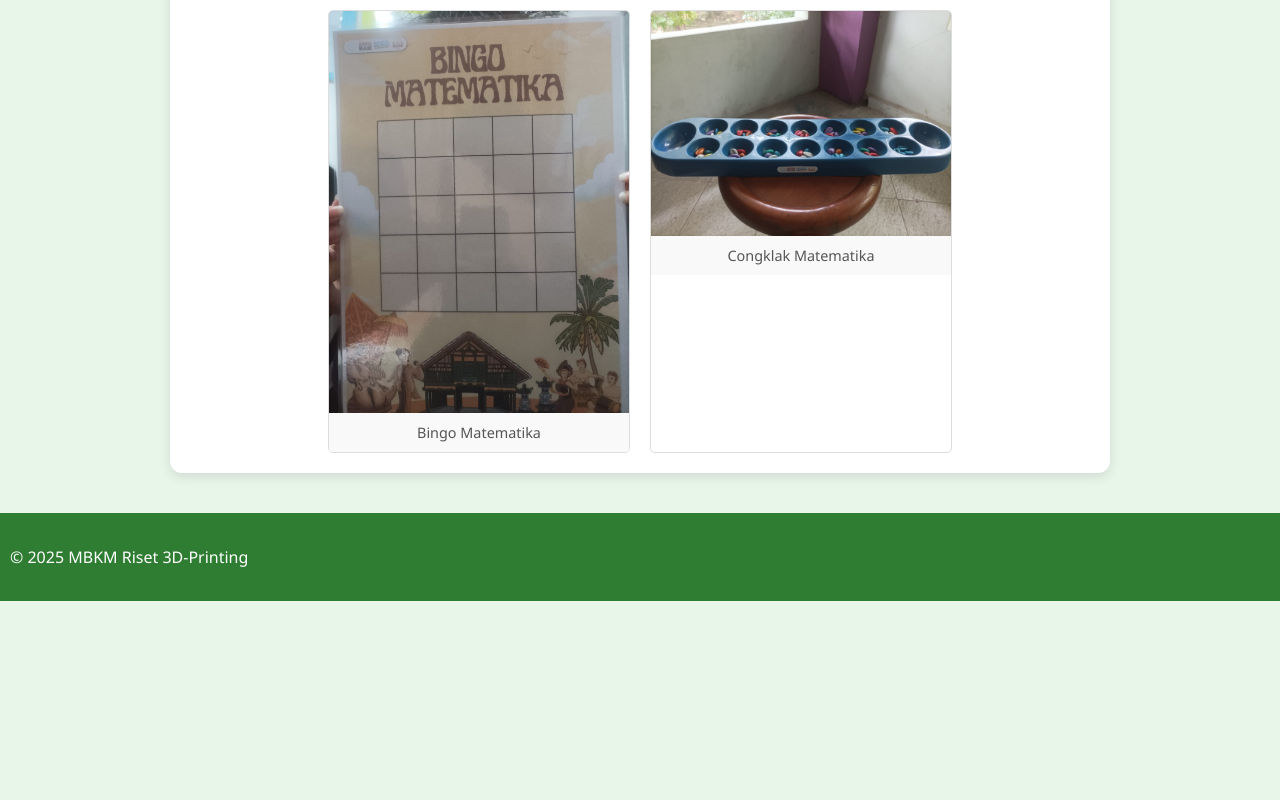
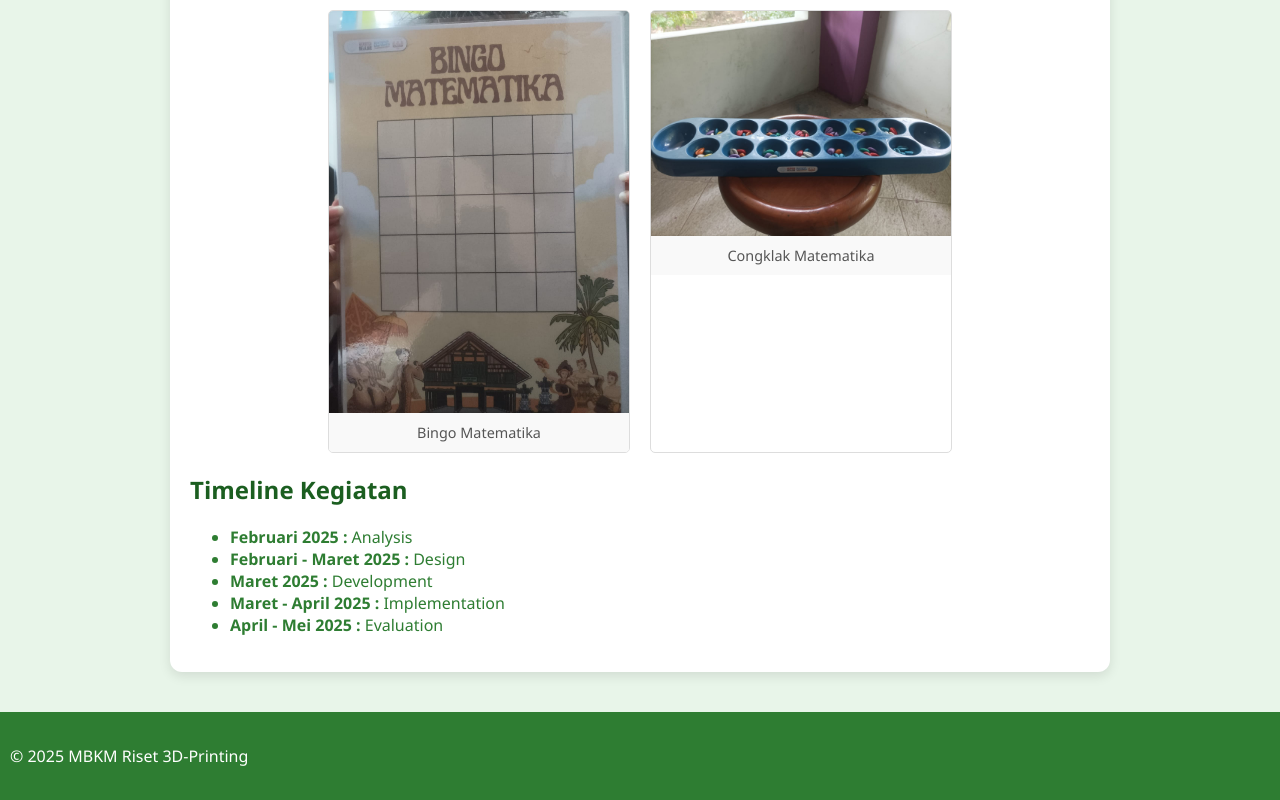
Before and after one commit to Fachdyan47/mbkm-riset-3D-printing, a plain HTML site: page media.html in a window 1280 px wide. Shown: the part 1749-2549 px from the top of the page. Before the commit the page ends 2350 px from the top, so only its background shows below. Drawn offline with Linux system fonts and the light colour scheme.

Commit message:
Update media.html

```diff
--- a/media.html
+++ b/media.html
@@ -2,7 +2,7 @@
 <html lang="id">
 <head>
   <meta charset="UTF-8">
-  <title>Laporan Sekolah di SD Muhammadiyah Baluwarti - MBKM Riset 3D-Printing</title>
+  <title>Media 3D Printing</title>
   <link rel="stylesheet" href="style.css">
 </head>
 <body>
@@ -66,6 +66,17 @@
       </div>
     </section>
 
+  <section>
+      <h2>Timeline Kegiatan</h2>
+      <ul class="timeline">
+        <li><strong>Februari 2025 :</strong> Analysis</li>
+        <li><strong>Februari - Maret 2025 :</strong> Design </li>
+        <li><strong>Maret 2025 :</strong> Development</li>
+        <li><strong>Maret - April 2025 :</strong> Implementation</li>
+        <li><strong>April - Mei 2025 :</strong> Evaluation</li>
+      </ul>
+    </section>
+
   </main>
 
   <footer>
```
